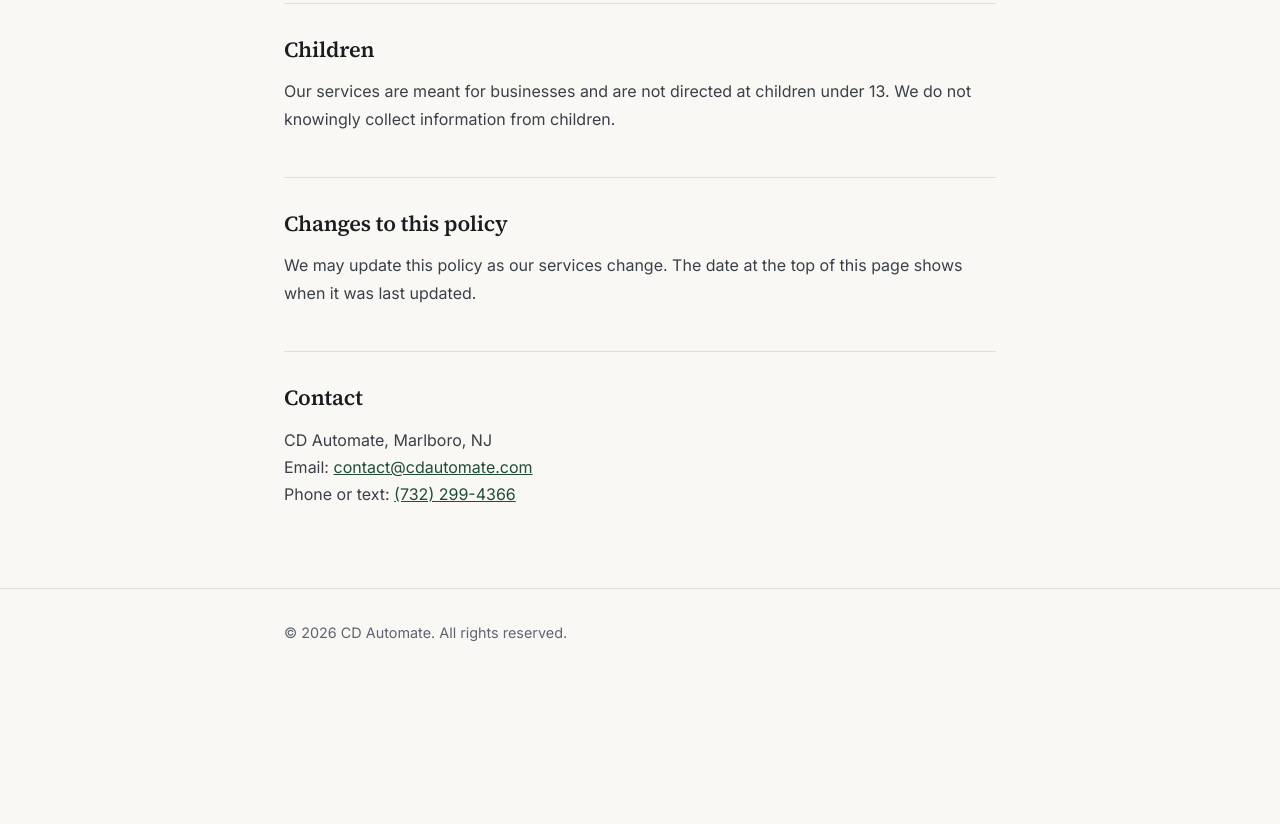
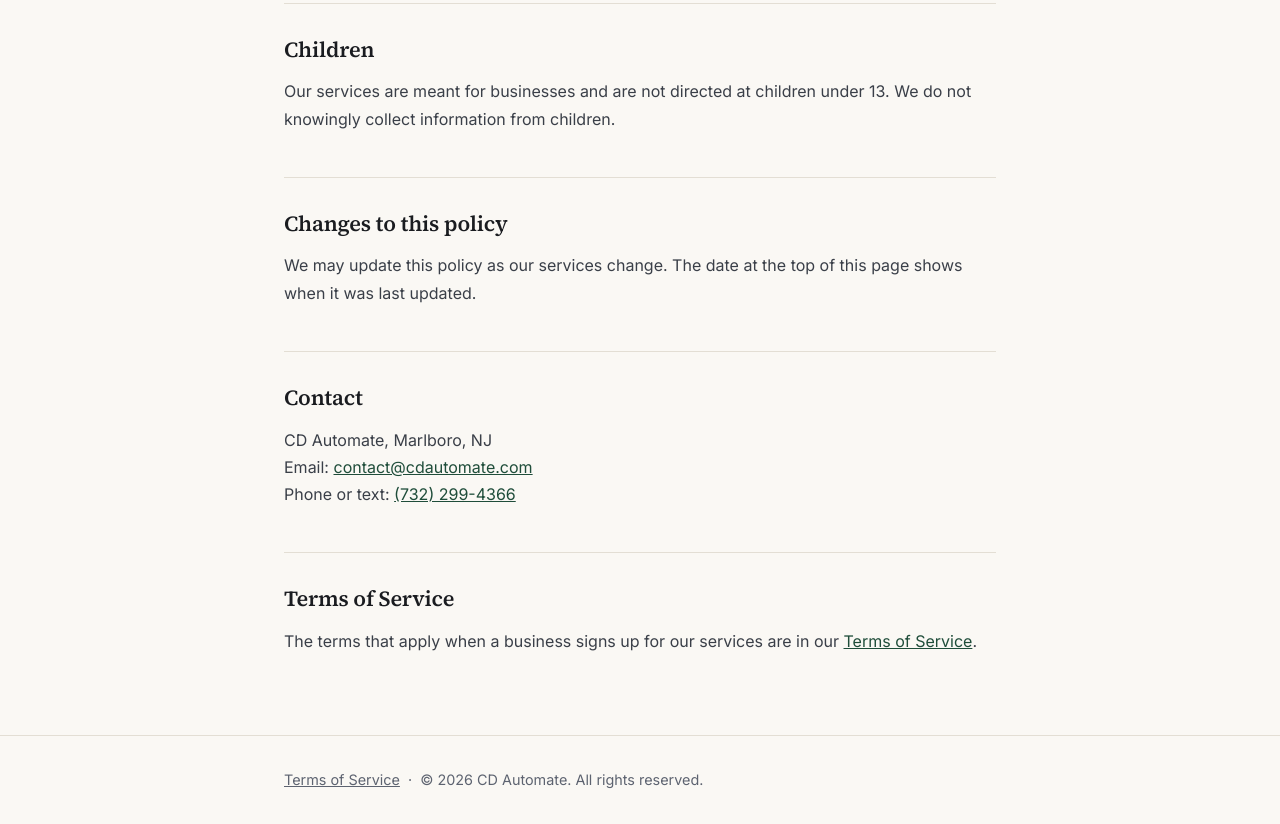
Before and after one commit to Collettijames801/CD-Agency, a plain HTML site: page privacy.html in a window 1280 px wide. Shown: the part 2982-3806 px from the top of the page. Before the commit the page ends 3660 px from the top, so only its background shows below. Drawn offline with Linux system fonts and the light colour scheme.

Commit message:
Link Terms of Service from policies section and privacy page

```diff
--- a/privacy.html
+++ b/privacy.html
@@ -118,11 +118,14 @@ footer { border-top: 1px solid var(--line); padding: 32px 0; color: var(--muted)
 <p>CD Automate, Marlboro, NJ<br>
 Email: <a href="mailto:contact@cdautomate.com">contact@cdautomate.com</a><br>
 Phone or text: <a href="tel:+17322994366">(732) 299-4366</a></p>
+
+<h2>Terms of Service</h2>
+<p>The terms that apply when a business signs up for our services are in our <a href="terms.html">Terms of Service</a>.</p>
 </div>
 </main>
 
 <footer>
-<div class="wrap">© 2026 CD Automate. All rights reserved.</div>
+<div class="wrap"><a href="terms.html" style="color:inherit;">Terms of Service</a> &nbsp;·&nbsp; © 2026 CD Automate. All rights reserved.</div>
 </footer>
 
 </body>
```
Also changed, not shown: index.html (+1 -0 lines), terms.html (+1 -1 lines).
